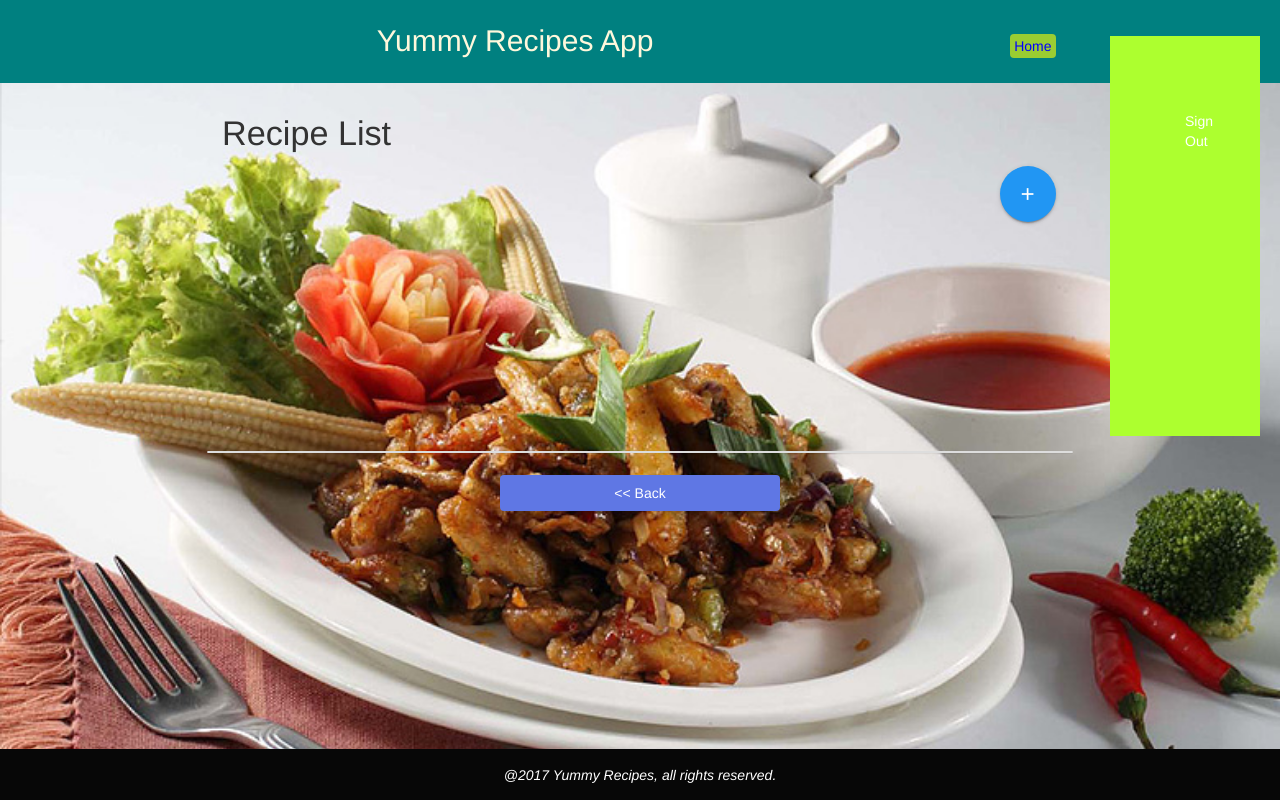
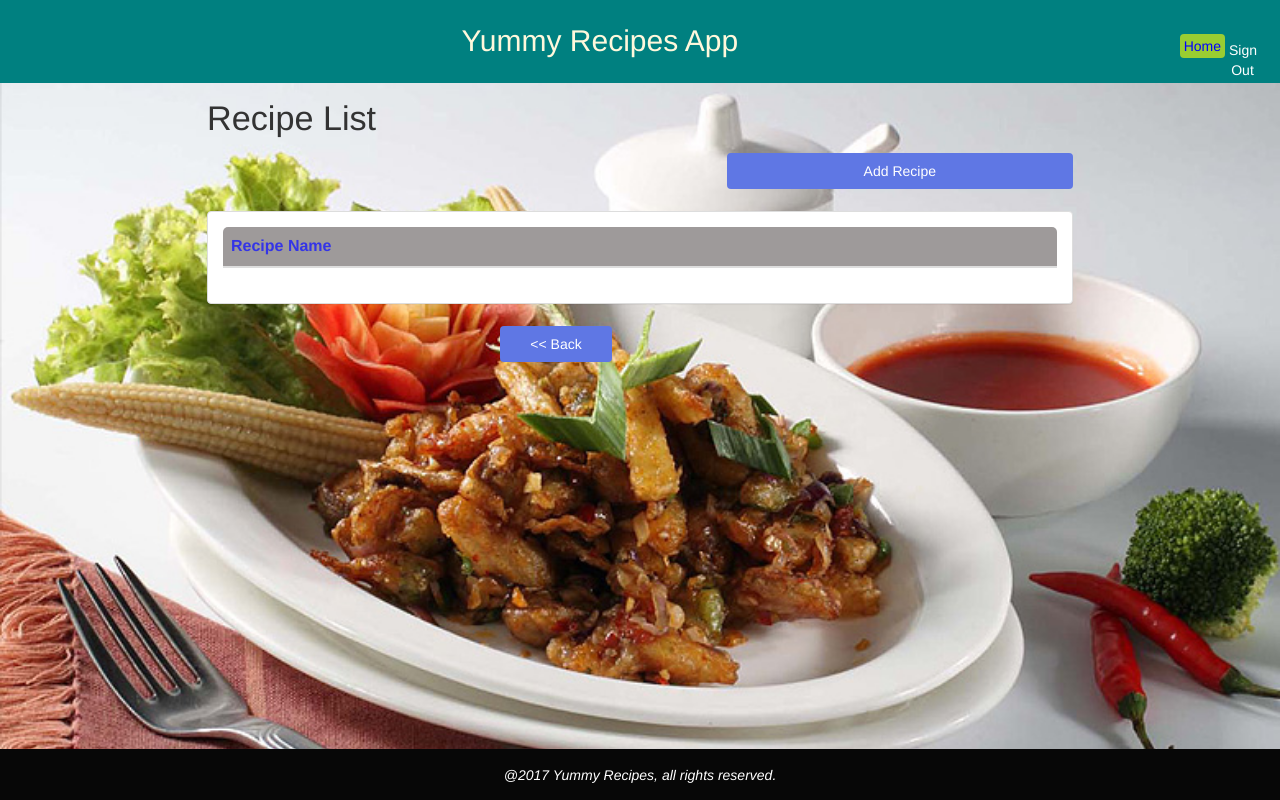
Before and after one commit to anyric/Yummy-Recipes, a Flask app: page /recipe in a window 1280 px wide. Run offline with Flask 2, Linux system fonts and the light colour scheme; lists and menus that the app fills with data are empty; some libraries are stand-ins or nearby versions.

Commit message:
implemented view category and view recipe

```diff
--- a/run.py
+++ b/run.py
@@ -33,7 +33,7 @@ def signup():
         if user_obj.adduser():
             model.ACCOUNTS[username] = user_obj.adduser()
             return redirect(url_for('signin'))
-    return render_template("signup.html")
+    return render_template("index.html")
 
 
 @app.route('/signin', methods=['GET', 'POST'])
@@ -51,45 +51,90 @@ def signin():
     return render_template("signin.html")
 
 
-@app.route('/categorylist', methods=['GET', 'POST'])
-def categorylist():
+@app.route('/categorylist', methods=['GET'])
+def getcategorylist():
+    """function to get category page"""
+    return render_template("categorylist.html")
+
+
+@app.route('/categorylistpost', methods=['POST'])
+def categorylistpost():
     """function to store category"""
-    if request.method == 'POST':
-        name = request.form['name']
-        desc = request.form['desc']
 
-        cat = Category(name, desc)
-        model.CATDATA[name] = cat
-        return redirect(url_for('categorylist'))
-    return render_template("categorylist.html")
+    name = request.form['name']
+    desc = request.form['desc']
+    categoryobject = Category(name, desc)
+    model.CATDATA[name] = categoryobject.addcategory()
+
+    return redirect(url_for('category'))
 
 @app.route('/category')
 def category():
     """function to store category"""
-    cate = model.CATDATA
+    viewcategory = model.CATDATA
 
-    num = len(cate)
+    #num = len(category)
+    #if num > 0:
+    return render_template("category.html", viewcategory=viewcategory)
+    #return render_template("category.html")
+
+
+@app.route('/delcatetgory/<name>')
+def delcatetgory(name):
+    """function to store category"""
+    deletecategory = model.CATDATA
+
+    num = len(deletecategory)
     if num > 0:
-        return render_template("category.html", cate=cate)
+        model.CATDATA.pop(name)
+        deletecategory = model.CATDATA
+
+        return render_template("category.html", deletecategory=deletecategory)
     return render_template("category.html")
 
+
+@app.route('/editcatetgory/<name>')
+def editcatetgory(name):
+    """function to store category"""
+    deletecategory = model.CATDATA
+
+    num = len(deletecategory)
+    if num > 0:
+        model.CATDATA.pop(name)
+        deletecategory = model.CATDATA
+
+        return render_template("category.html", deletecategory=deletecategory)
+    return render_template("category.html")
+
+
+@app.route('/getcatetgory')
+def getcatetgory():
+    """function to store category"""
+    getcategory = model.CATDATA
+
+    num = len(getcategory)
+    if num > 0:
+        return render_template("recipelist.html", getcategory=getcategory)
+    return render_template("category.html")
 
 @app.route('/recipelist', methods=['GET', 'POST'])
 def recipelist():
     """function to store recipe"""
     if request.method == 'POST':
+        categ = request.form['category']
         name = request.form['name']
         desc = request.form['desc']
 
-        rec = Recipe(name, desc)
-        model.RECDATA[name] = rec
-        return redirect(url_for('recipelist'))
+        rec = Recipe(categ, name, desc)
+
+        model.RECDATA[name] = rec.addrecipe()
+        return redirect(url_for('recipe'))
     return render_template("recipelist.html")
 
 
 @app.route('/recipe', methods=['GET', 'POST'])
 def recipe():
-    """function to store recipe"""
+    """function to display recipe"""
     rec = model.RECDATA
 
     num = len(rec)
@@ -98,9 +143,19 @@ def recipe():
     return render_template("recipes.html")
 
 
-@app.before_request
-def before_request():
-    """"""
+@app.route('/delrecipe/<name>')
+def delrecipe(name):
+    """function to del recipe"""
+    rec = model.CATDATA
+
+    num = len(rec)
+    if num > 0:
+        model.RECDATA.pop(name)
+        rec = model.RECDATA
+
+        return render_template("recipe.html", rec=rec)
+    return render_template("recipe.html")
+
 if __name__ == '__main__':
     app.debug = True
 
--- a/static/css/style.css
+++ b/static/css/style.css
@@ -4,8 +4,16 @@ body {
     background-repeat: no-repeat;
     background-image: url("/static/img/food2.jpg");
     height: 100%;
+}
+
+.index_body {
+    margin: 0px;
+    background-size: cover;
+    background-repeat: no-repeat;
+    background-image: url("/static/img/food2.jpg");
+    height: 100%;
     overflow-x: hidden;
-    overflow-y: auto;
+    overflow-y: hidden;
 }
 
 button {
@@ -46,14 +54,19 @@ button:hover {
     opacity: 0.8;
 }
 
-#login {
-    align-self: center;
-    margin-right: 2px;
-    width: 280px;
+#cancel {
+    float: right;
 }
 
-#cancel {
-    float: right;
+table {
+    background-color: rgb(158, 154, 154);
+    color: rgba(50, 50, 233, 0.979);
+    border-top-left-radius: 5px;
+    border-top-right-radius: 5px;
+}
+
+.table_a:hover {
+    color: black;
 }
 
 .login_container {
@@ -84,9 +97,10 @@ img.login-image {
 }
 
 .home-image {
-    float: right;
     padding: 10px;
-    width: 40%;
+    width: 60%;
+    align-self: auto;
+    border-radius: 50%;
 }
 
 .welcome {
@@ -101,7 +115,7 @@ img.login-image {
 .center {
     position: relative;
     margin: auto;
-    width: 80%;
+    width: 75%;
     height: 80%;
     padding: 10px;
 }
@@ -110,10 +124,27 @@ img.login-image {
     position: relative;
     float: right;
     margin: auto;
+    width: 35%;
+    height: 80%;
+    padding: 75px;
+}
+
+.sign_a {
+    float: right;
+    padding: 4px;
+    width: 35px;
+    height: 30px;
+    border-radius: 4px;
+    border: none
+}
+
+.login_home {
+    position: relative;
+    float: right;
+    margin: auto;
     width: 40%;
     height: 50%;
     padding: 75px;
-    background-color: greenyellow;
 }
 
 .home {
@@ -132,7 +163,7 @@ span.recover_pass {
     padding-top: 16px;
 }
 
-.header {
+.head {
     background-color: teal;
     position: relative;
     padding: 20px;
@@ -148,14 +179,10 @@ span.recover_pass {
     text-align: center;
 }
 
-.header-a {
+.head-a {
     color: cornsilk;
     font-size: 30px;
     align-self: left;
-}
-
-.signup {
-    color: white;
 }
 
 .button-float-right {
@@ -193,3 +220,8 @@ textarea {
     background-color: #070707;
     border-top: 1px solid #070707;
 }
+
+p {
+    font-size: 30px;
+    color: white;
+}
--- a/static/js/input.js
+++ b/static/js/input.js
@@ -26,11 +26,24 @@ function back() {
 
 }
 
-function RefreshParent() {
 
-    window.opener.refresh();
-    alert("after")
+
+$(".cancel_edit").click(function() {
+    window.open('', '_parent', '');
+    window.close();
+});
+
+
+function getlistvalue() {
+    var x = document.getElementsByClassName("list-group-item").text();
+    for (i = 0; i < x.length; i++) {
+        x[i].onclick = function() {
+            console.log(this);
+            alert(this);
+        }
+    }
 }
+
 
 function getid() {
     id = document.getElementById("item").text();
--- a/templates/recipes.html
+++ b/templates/recipes.html
@@ -5,44 +5,63 @@
     <meta name="viewport" content="width=device-width, initial-scale=1.0">
     <meta http-equiv="X-UA-Compatible" content="ie=edge">
     <title>Recipes</title>
-    <link rel="stylesheet" href="{{ url_for('static', filename='css/style.css') }}">
+
     <link rel="stylesheet" href="{{ url_for('static', filename='css/bootstrap.min.css') }}">
     <link rel="stylesheet" href="{{ url_for('static', filename='css/materialize.min.css') }}">
     <link rel="stylesheet" href="{{ url_for('static', filename='css/materialize.css') }}">
+    <link rel="stylesheet" href="{{ url_for('static', filename='css/style.css') }}">
     <script src="{{ url_for('static', filename='js/input.js') }}"></script>
 
 </head>
 
 <body>
 
-    <div class="header">
-        <a class="header-a">Yummy Recipes App</a>
-        <span class="recover_pass"> <a href="/" class="signup">Sign Out</a></span>
+    <div class="head">
+        <a class="head-a">Yummy Recipes App</a>
+        <span class="recover_pass"> <a href="/" class="sign_a">Sign Out</a></span>
         <span class="recover_pass"> <a href="/" class="home">Home</a></span>
 
     </div>
 
     <div class="container">
 
-        <div class="panel-body">
-            <h4>Recipe List</h4>
-            <a id="addbutton" onclick="addRecipe();" class="btn-floating btn-large waves-effect waves-light blue button-float-right"><i class="material-icons">+</i></a>
-        </div>
+        <h4>Recipe List</h4>
+        <button type="button " id="cancel"><a href="/getcatetgory">Add Recipe</a></button>
+        <br>
+        <br>
+        <br>
+        <div class="panel panel-default">
+            <div class="panel-body">
+                <table class="table">
+                    <thead>
+                        <tr>
+                            <th>Recipe Name</th>
+                            <th></th>
+                            <th></th>
+                            <th></th>
+                        </tr>
+                    </thead>
+                    <tbody>
+                        {% for key in rec %}
+                        <tr>
+                            <td>{{key}}</td>
+                            <td>{{rec[key][key]['Description']}} </td>
+                            <td><button type="button" class="btn btn-primary btn-block"><a href="/editrecipe">Edit Recipe</a></button></td>
+                            <td><button type="button" class="btn btn-primary btn-block"><a href="/delrecipe">Dele Recipe</a></button></td>
 
-        <div class="panel panel-default">
-            <div class="list-group">
-
-                {% for key in rec %}
-                <a class="list-group-item">{{key}}</a> {% endfor %}
+                        </tr>
+                        {% endfor %}
+                    </tbody>
+                </table>
             </div>
         </div>
         <div class="login_container">
             <button onclick="back();" type="submit" id="login"><< Back</button>
         </div>
-
-        <div class="footer">
-            @2017 Yummy Recipes, all rights reserved.
-        </div>
+    </div>
+    <div class="footer">
+        @2017 Yummy Recipes, all rights reserved.
+    </div>
 </body>
 
 </html>
--- a/templates/signup.html
+++ b/templates/signup.html
@@ -10,8 +10,8 @@
 </head>
 
 <body>
-    <div class="header">
-        <a class="header-a">Yummy Recipes App </a>
+    <div class="head">
+        <a class="head-a">Yummy Recipes App </a>
         <span class="recover_pass"> <a href="/" class="signout">Home</a></span>
         <span class="recover_pass"> <a href="/signin" class="home">Sign In</a></span>
     </div>
```
Also changed, not shown: templates/category.html (+39 -21 lines), templates/categorylist.html (+8 -5 lines), templates/index.html (+13 -16 lines), templates/recipelist.html (+14 -4 lines), templates/signin.html (+4 -6 lines), utilities/category.py (+4 -4 lines), utilities/recipe.py (+7 -7 lines), utilities/__init__.py (deleted).
